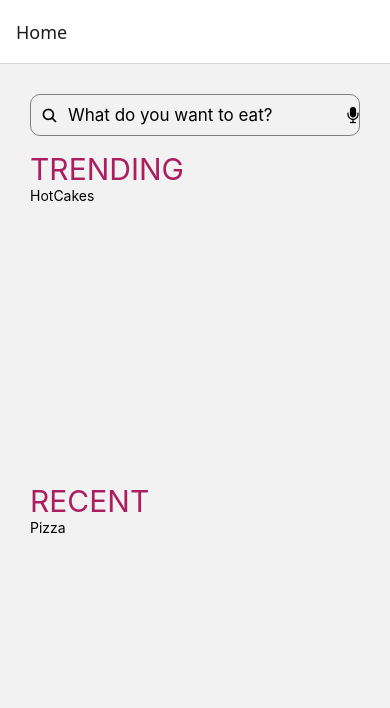
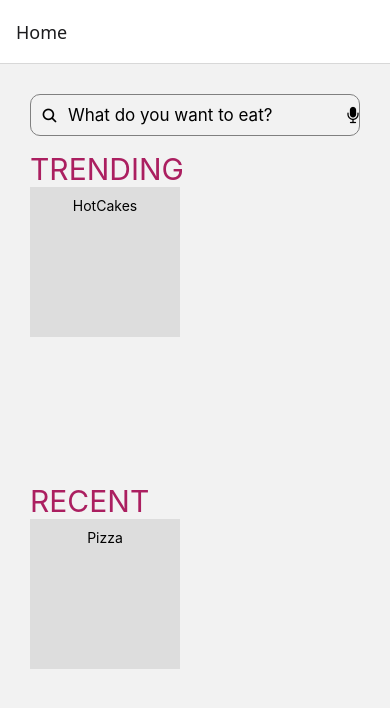
Before and after one commit to BrightCoders-Institute/04-recetario-de-cocina-red-team, a React Native app in the folder recetario/: screen /Home in a window 390 px wide. Shown: the top 708 px of the page. Built offline with nearby package versions, Linux system fonts and the light colour scheme.

Commit message:
feat: add renderItem from recipeCard

```diff
--- a/recetario/src/data/screen/Home.tsx
+++ b/recetario/src/data/screen/Home.tsx
@@ -2,6 +2,7 @@ import { View, Text, TextInput, StyleSheet, FlatList } from "react-native";
 import { Ionicons } from "@expo/vector-icons";
 import React from "react";
 import recipesData from "../recipes.json";
+import RecipeCard from "../../components/recipeCard";
 
 const Home = () => {
   const filterTrending = recipesData.filter((p) => p.category === 'trending');
@@ -23,14 +24,14 @@ const Home = () => {
         horizontal={true}
         data={filterTrending}
         keyExtractor={(item:any) => item.id}
-        renderItem={({ item }) => <Text>{item.name}</Text>}
+        renderItem={({ item }) => <RecipeCard recipes={item} />}
       />
       <Text style={styles.title}>RECENT</Text>
        <FlatList
         horizontal={true}
         data={filterRecent}
         keyExtractor={(item:any) => item.id}
-        renderItem={({ item}) => <Text>{item.name}</Text>}
+        renderItem={({ item}) => <RecipeCard recipes={item} />}
       />
     </View>
   );
```
